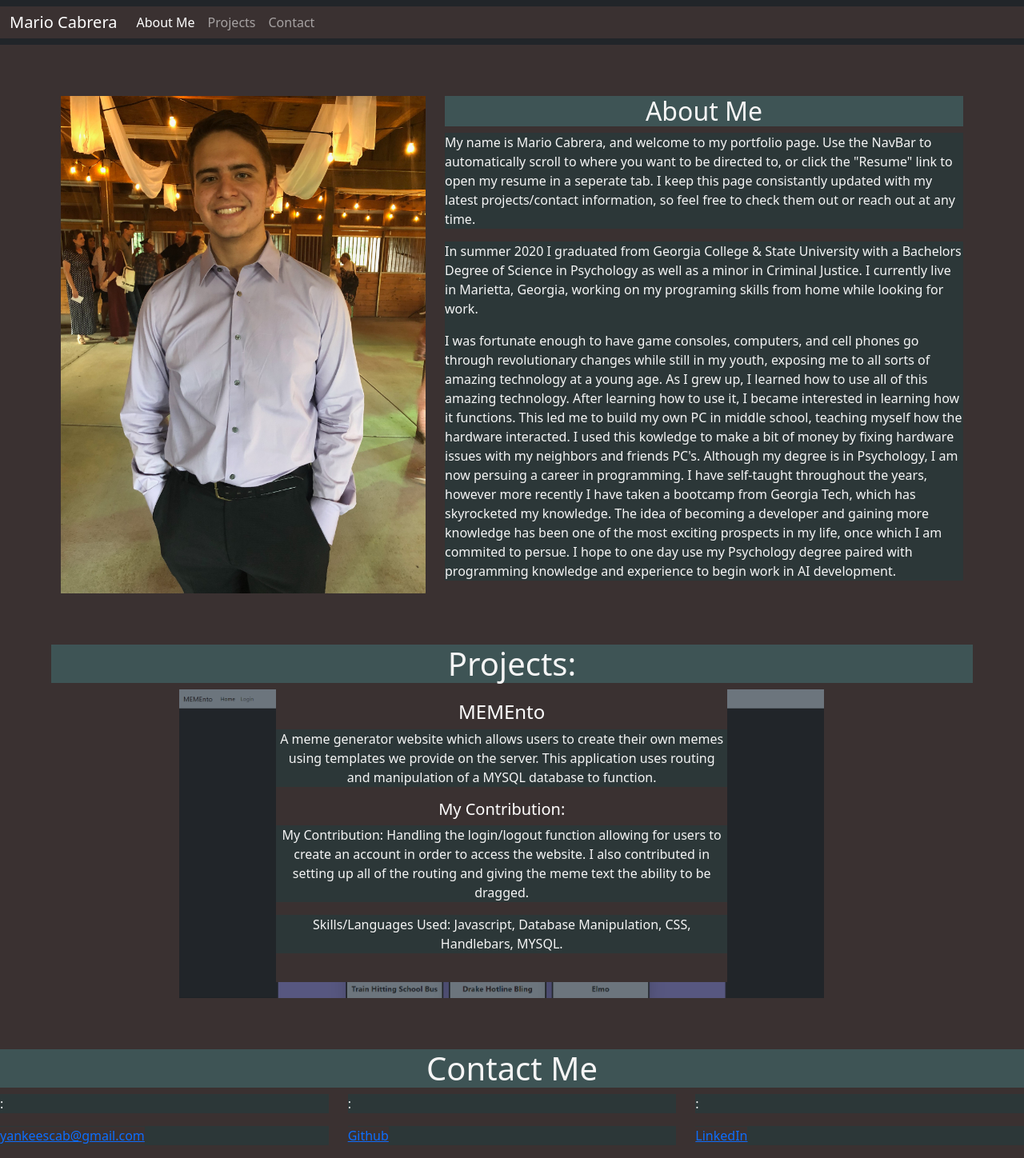
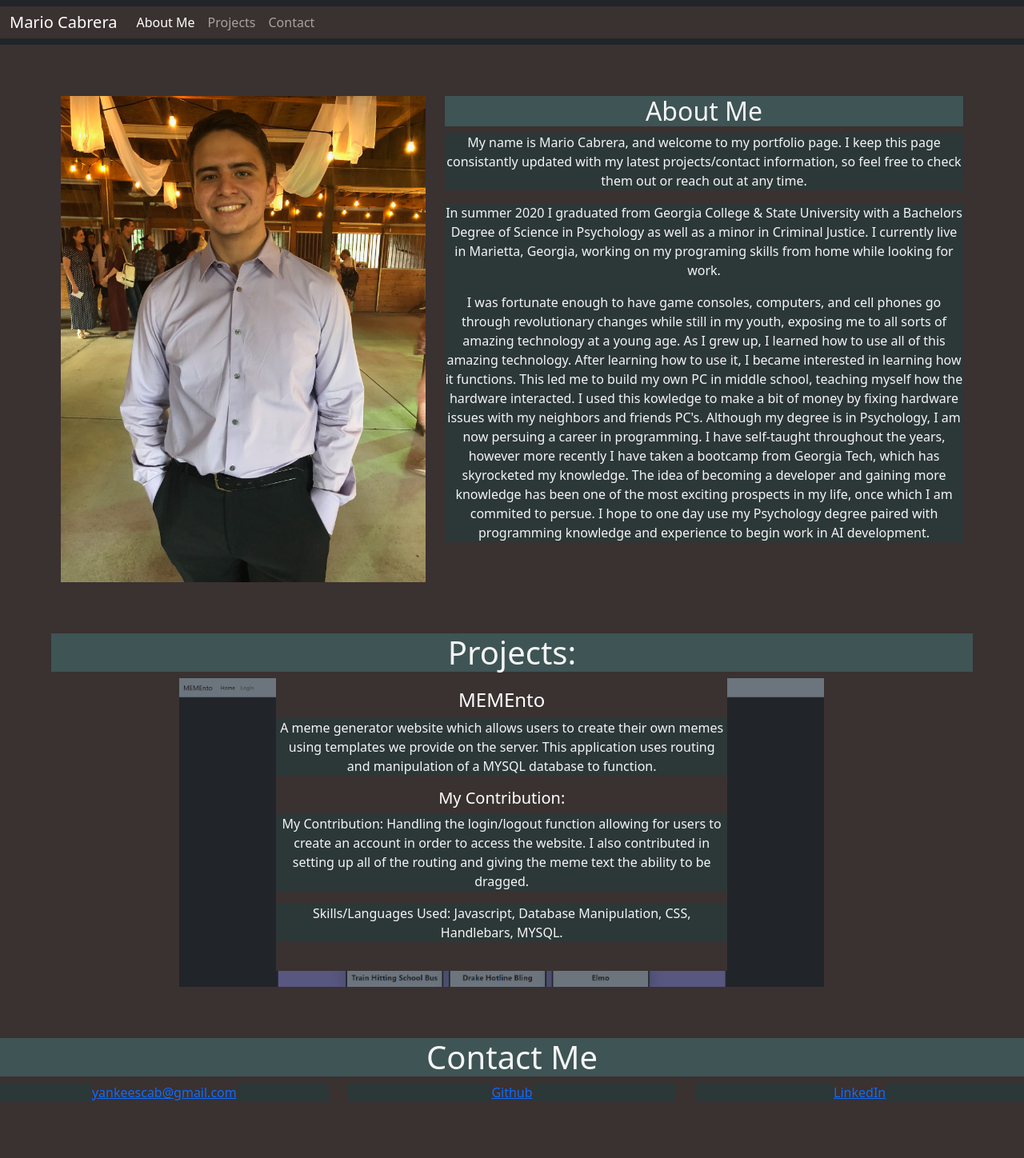
Before and after one commit to MarioCab/portfolio-react, a React (Create React App) app: page / in a window 1280 px wide. Shown: the whole page at 80% size. After the commit the page ends 1394 px from the top, so only its background shows below. Built offline with nearby package versions, Linux system fonts and the light colour scheme.

Commit message:
links are giving issues

```diff
--- a/src/App.css
+++ b/src/App.css
@@ -21,6 +21,12 @@ h2 {
   color: whitesmoke;
 }
 
+contactPage {
+  align-content: center;
+  text-align: center;
+  display: flexbox;
+}
+
 #projDiv,
 #abMe {
   outline: black thick;
@@ -30,6 +36,7 @@ h2 {
 p {
   background-color: rgb(44, 55, 56);
   color: whitesmoke;
+  text-align: center;
 }
 #profilePic,
 #minddump {
--- a/src/App.js
+++ b/src/App.js
@@ -23,10 +23,8 @@ function App() {
         <div className="col-7" href="#abMe">
           <h2>About Me</h2>
           <p>
-            My name is Mario Cabrera, and welcome to my portfolio page. Use the
-            NavBar to automatically scroll to where you want to be directed to,
-            or click the "Resume" link to open my resume in a seperate tab. I
-            keep this page consistantly updated with my latest projects/contact
+            My name is Mario Cabrera, and welcome to my portfolio page. I keep
+            this page consistantly updated with my latest projects/contact
             information, so feel free to check them out or reach out at any
             time.
           </p>
@@ -59,7 +57,7 @@ function App() {
           </p>
         </div>
       </div>
-      <div id="projDiv" href="#proj">
+      <div id="projDiv">
         <h1>Projects:</h1>
         <Carousel />
       </div>
--- a/src/components/Contact.js
+++ b/src/components/Contact.js
@@ -2,31 +2,22 @@ import React from "react";
 
 function Contact() {
   return (
-    <footer id="ContactPg">
+    <footer id="ContactPg" className="content-align-center">
       <h1>Contact Me</h1>
       <div class="row align-items-center">
-        <div class="col">
-          <p>
-            <i class="fa fa-envelope-o"></i> :
-          </p>
+        <div class="col-4">
           <p>
             <a href="mailto:yankeescab@gmail.com">yankeescab@gmail.com</a>
           </p>
         </div>
-        <div class="col">
-          <p>
-            <i class="fa fa-user-o"></i> :
-          </p>
+        <div class="col-4">
           <p>
             <a href="https://github.com/MarioCab" target="_blank">
               Github
             </a>
           </p>
         </div>
-        <div class="col">
-          <p>
-            <i class="fa fa-user-o"></i> :
-          </p>
+        <div class="col-4">
           <p>
             <a
               href="www.linkedin.com/in/mario-cabrera-7b6120204"
```
